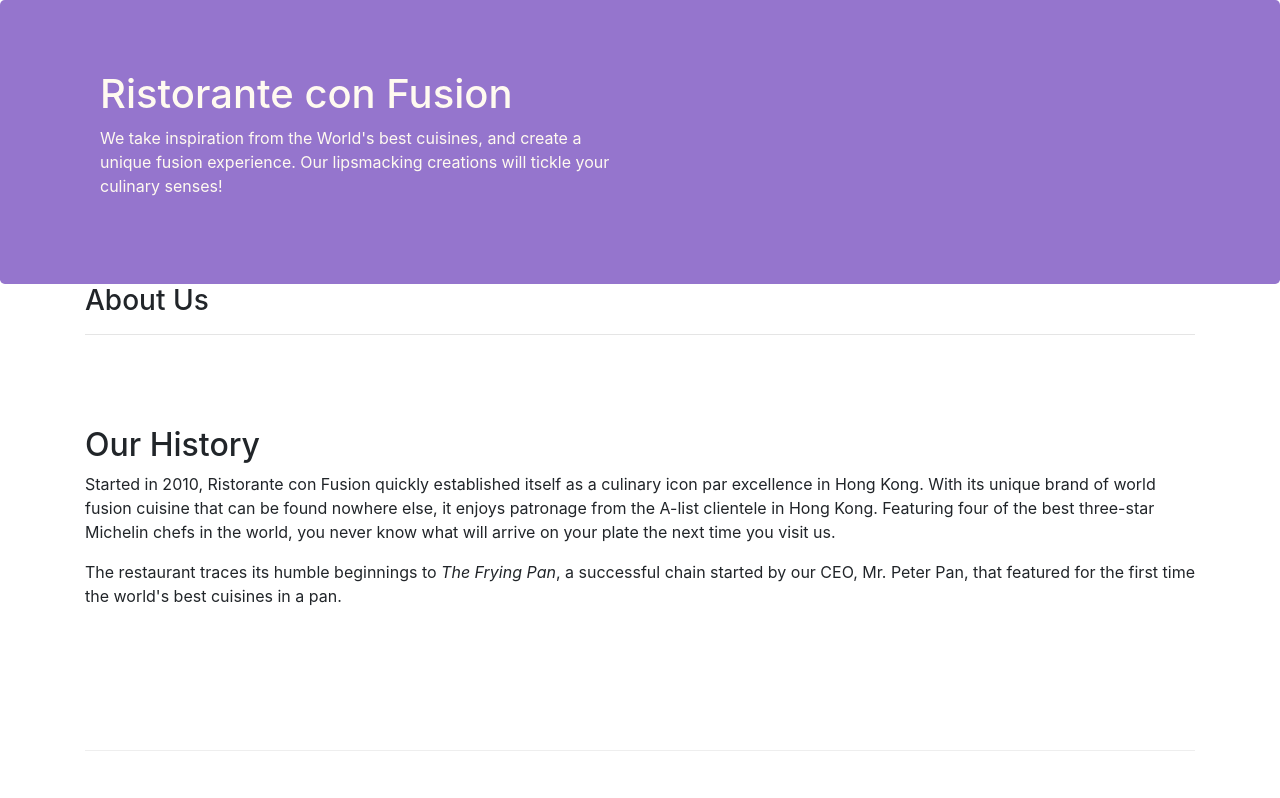
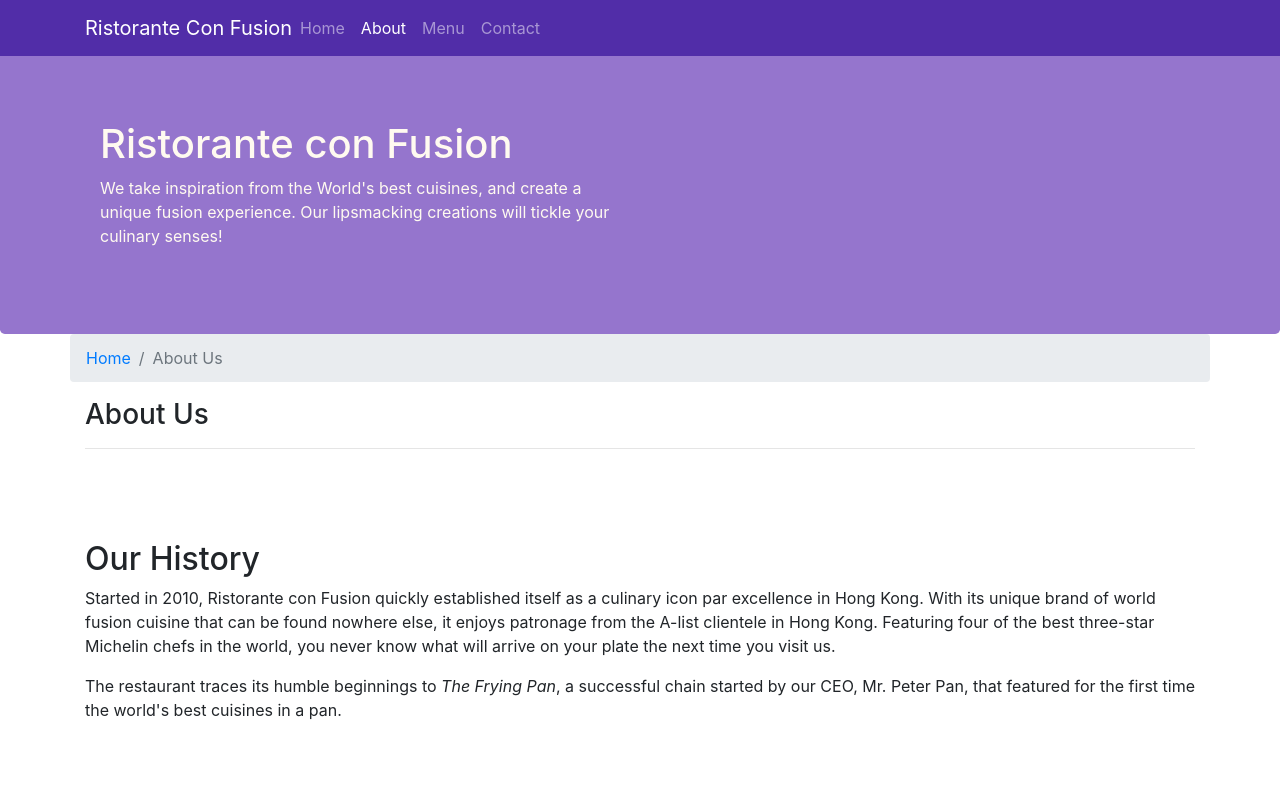
Before and after one commit to YoussefLachgar/simpleWebsite, a website: page aboutus.html in a window 1280 px wide. Shown: the top 798 px of the page. Drawn offline with nearby package versions, Linux system fonts and the light colour scheme.

Commit message:
we add nav bar

```diff
--- a/aboutus.html
+++ b/aboutus.html
@@ -15,6 +15,23 @@
 </head>
 
 <body>
+    <nav class="navbar navbar-dark navbar-expand-sm fixed-top">
+        <div class="container">
+            <button class="navbar-toggler" type="button" data-toggle="collapse" data-target="#Navbar">
+                <span class="navbar-toggler-icon"></span>
+            </button>
+
+           <a class="navbar-brand mr-auto" href="#">Ristorante Con Fusion</a>
+                <div class="collapse navbar-collapse" id="Navbar">
+                    <ul class="navbar-nav mr-auto">
+                        <li class="nav-item"><a class="nav-link" href="./index.html">Home</a></li>
+                        <li class="nav-item active"><a class="nav-link" href="./aboutus.html">About</a></li>
+                        <li class="nav-item"><a class="nav-link" href="#">Menu</a></li>
+                        <li class="nav-item"><a class="nav-link" href="#">Contact</a></li>
+                    </ul>
+                </div>
+        </div>
+    </nav>
 
     <header class="jumbotron">
         <div class="container">
@@ -30,8 +47,12 @@
     </header>
 
     <div class="container">
-        <div>
-            <div>
+        <div class="row">
+            <ol class="col-12 breadcrumb">
+                <li class="breadcrumb-item"><a href="./index.html">Home</a></li>
+                <li class="breadcrumb-item active">About Us</li>
+            </ol>
+            <div class="col-12">
                <h3>About Us</h3>
                <hr>
             </div>
@@ -70,8 +91,8 @@
                 <div class="col-4 offset-1 col-sm-2">
                     <h5>Links</h5>
                     <ul class="list-unstyled">
-                        <li><a href="#">Home</a></li>
-                        <li><a href="#">About</a></li>
+                        <li><a href="./index.html">Home</a></li>
+                        <li><a href="./aboutus.html">About</a></li>
                         <li><a href="#">Menu</a></li>
                         <li><a href="#">Contact</a></li>
                     </ul>
--- a/css/styles.css
+++ b/css/styles.css
@@ -29,3 +29,12 @@
     margin: 0px;
     color: #0f0f0f;
 }
+
+body{
+    padding:50px 0px 0px 0px;
+    z-index:0;
+}
+
+.navbar-dark {
+     background-color: #512DA8;
+}
```
Also changed, not shown: index.html (+19 -2 lines).
